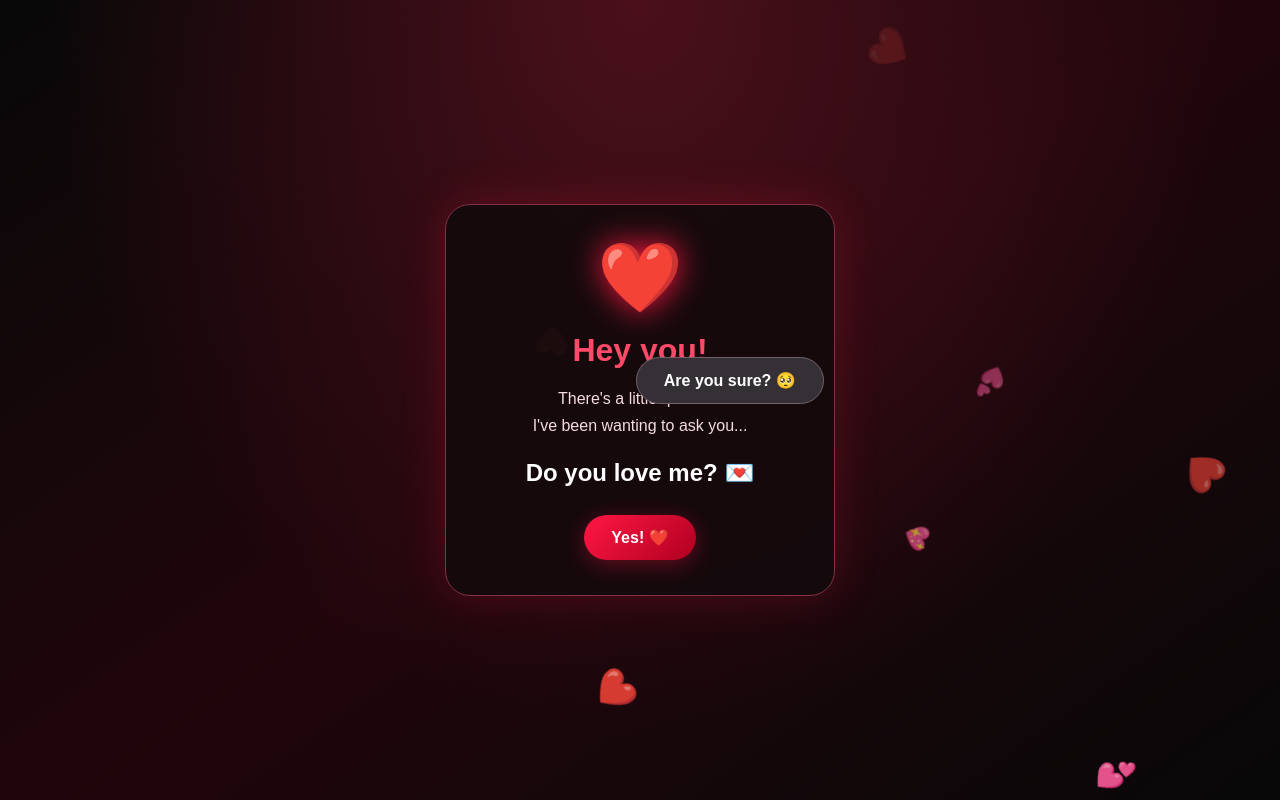
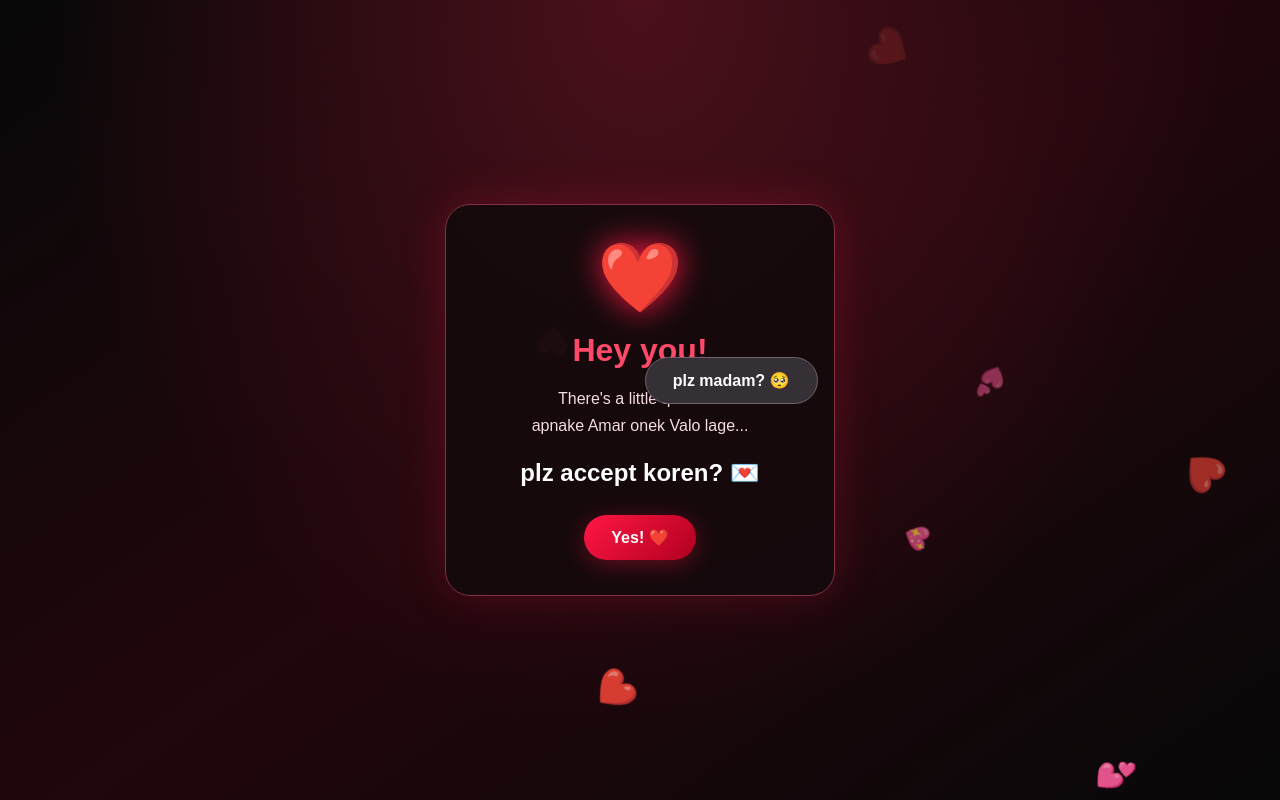
Before and after one commit to himel27330-byte/Proposal, a plain HTML site: page index.html in a window 1280 px wide. Both pictures are taken after a click on the button "No 🙈". Drawn offline with Linux system fonts and the light colour scheme.

Commit message:
Update index.html

```diff
--- a/index.html
+++ b/index.html
@@ -5,7 +5,7 @@
   <meta name="viewport"
         content="width=device-width, initial-scale=1.0">
   <meta name="theme-color" content="#100608">
-  <title>For you ❤️</title>
+  <title>For you NAYEMA senior❤️</title>
 
   <style>
     * {
@@ -150,10 +150,10 @@
 
     <p>
       There's a little question<br>
-      I've been wanting to ask you...
+      apnake Amar onek Valo lage...
     </p>
 
-    <h2>Do you love me? 💌</h2>
+    <h2>plz accept koren? 💌</h2>
 
     <div class="buttons" id="buttons">
       <button id="yes">Yes! ❤️</button>
@@ -207,11 +207,11 @@
       noCount++;
 
       const messages = [
-        "Are you sure? 🥺",
-        "Think again! 🙈",
-        "Pretty please? 💗",
-        "One more chance? 🥹",
-        "Haha, try again! ❤️"
+        "plz madam? 🥺",
+        "EKTA sujog den! 🙈",
+        "senior plzzzz? 💗",
+        "plz EKTA sujog? 🥹",
+        "erokom junior r paben na kintu! ❤️"
       ];
 
       no.textContent = messages[
```
